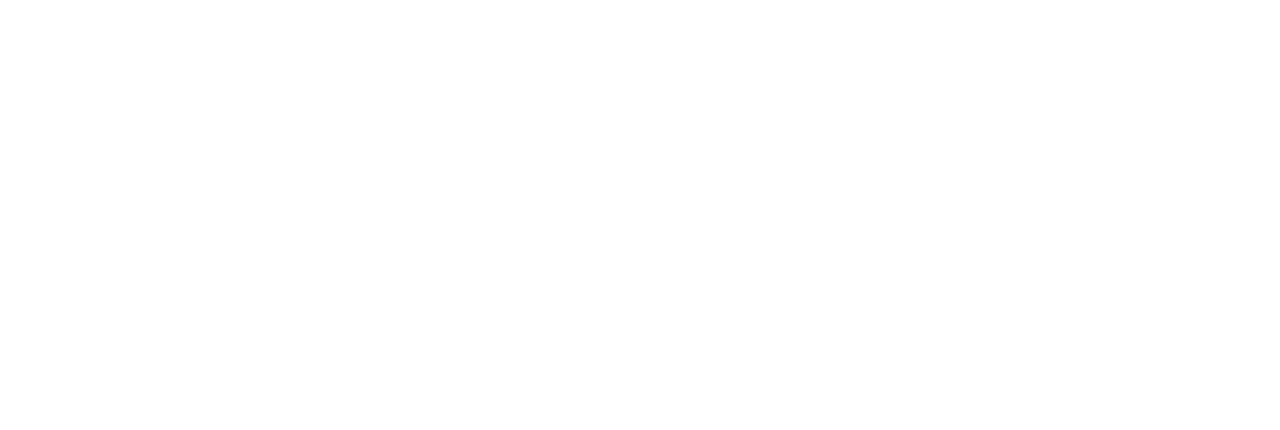
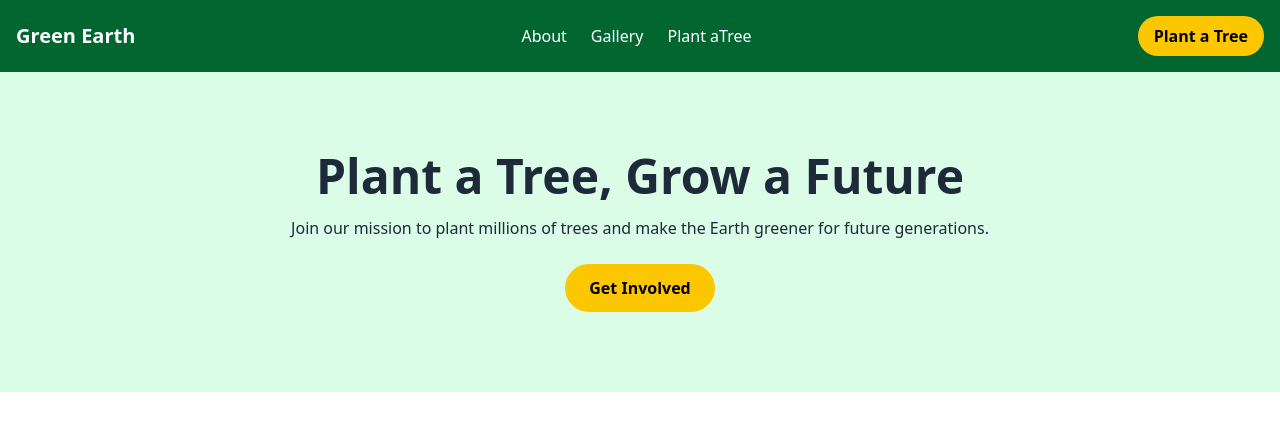
Before and after one commit to shoyaibsazzad/my-sixth-assignment, a plain HTML site: page index.html in a window 1280 px wide. Drawn offline with nearby package versions, Linux system fonts and the light colour scheme.

Commit message:
addwd navbar and bannwr with respomsive

```diff
--- a/index.html
+++ b/index.html
@@ -1,11 +1,42 @@
 <!DOCTYPE html>
 <html lang="en">
-<head>
-    <meta charset="UTF-8">
-    <meta name="viewport" content="width=device-width, initial-scale=1.0">
-    <title>Document</title>
-</head>
-<body>
+  <head>
+    <meta charset="UTF-8" />
+    <meta name="viewport" content="width=device-width, initial-scale=1.0" />
+    <title>Green Earth - plant a Tree</title>
+    <!-- CSS link -->
+    <link rel="stylesheet" href="styles/style.css" />
+    <!-- tailwind & daisyUI CDN -->
+    <link
+      href="https://cdn.jsdelivr.net/npm/daisyui@5"
+      rel="stylesheet"
+      type="text/css"/>
+    <script src="https://cdn.jsdelivr.net/npm/@tailwindcss/browser@4"></script>
+  </head>
+  <body class="bg-gray-50 text-gray-800">
+    <!-- navbar -->
+     <nav class="bg-green-800 text-white p-4 flex justify-between items-center">
+        <div class="font-bold text-xl">Green Earth</div>
+        <ul class="hidden md:flex gap-6">
+            <li><a href="" class="hover:text-yellow-300">About</a></li>
+            <li><a href="" class="hover:text-yellow-300">Gallery</a></li>
+            <li><a href="" class="hover:text-yellow-300">Plant aTree</a></li>
+        </ul>
+        <button class="bg-yellow-400 text-black px-4 py-2 rounded-3xl font-semibold
+        hover:bg-yellow-300">Plant a Tree</button>
+     </nav>
 
-</body>
+     <!-- Banner -->
+
+     <header class="bg-green-100 text-center py-20">
+        <h1 class="text-4xl md:text-5xl font-bold mb-4">Plant a Tree, Grow a Future</h1>
+        <p class="mb-6">Join our mission to plant millions of trees and make the Earth greener for future generations.</p>
+        <button class="bg-yellow-400 text-black px-6 py-3 rounded-3xl font-semibold
+         hover:bg-yellow-300">Get Involved</button>
+     </header>
+
+      <!-- Categories + Trees -->
+
+      <section class=""></section>
+  </body>
 </html>
```
Also changed, not shown: script.js (added), styles/style.css (added), tailwind.config.js (added).
